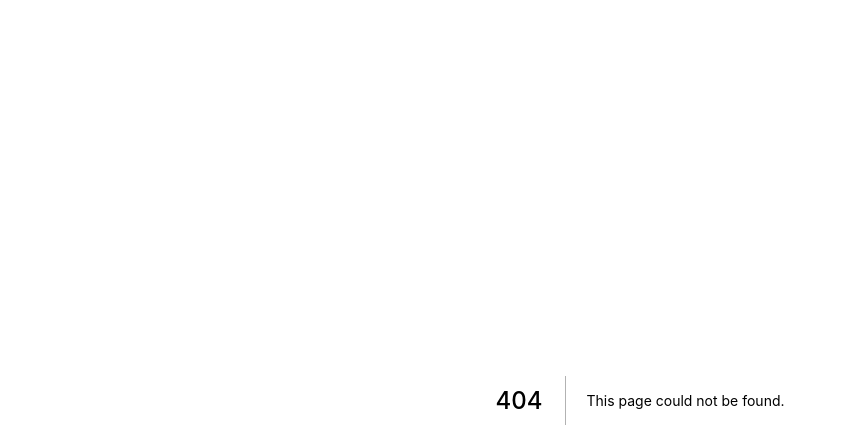
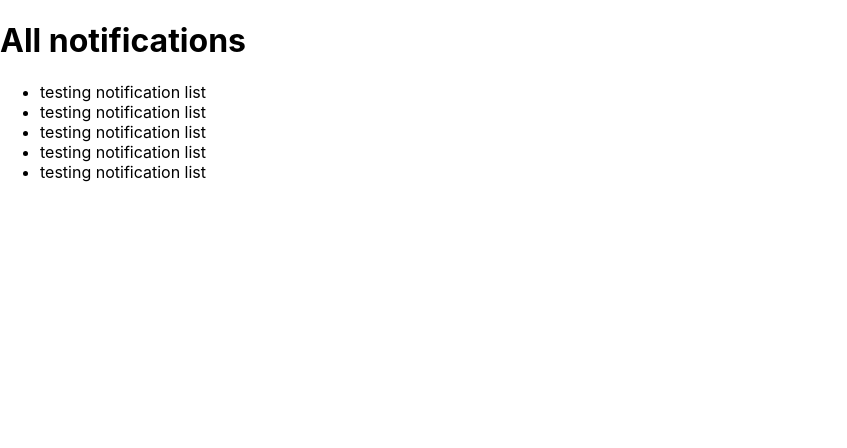
Before and after one commit to coderaudi/Nextjs_-online-Assessment, a Next.js app: page /notifications/list in a window 1280 px wide. Before the commit this address had no page. Shown: the top 448 px of the page, without its empty margins (0-847 px from the left). Built offline with nearby package versions, Linux system fonts and the light colour scheme.

Commit message:
🆕 NEW: File base Routing

```diff
--- /dev/null
+++ b/pages/notifications/list.js
@@ -0,0 +1,21 @@
+import React, { memo } from 'react';
+
+const list = memo(() => {
+    return (
+        <div>
+            <h1>All notifications</h1>
+
+<div>
+    <ul>
+        <li>testing notification list</li>
+        <li>testing notification list</li>
+        <li>testing notification list</li>
+        <li>testing notification list</li>
+        <li>testing notification list</li>
+    </ul>
+</div>
+        </div>
+    );
+});
+
+export default list;
```
Also changed, not shown: pages/notifications/[notificationId].js (added, +18 -0 lines), pages/notifications/index.js (added, +11 -0 lines).
